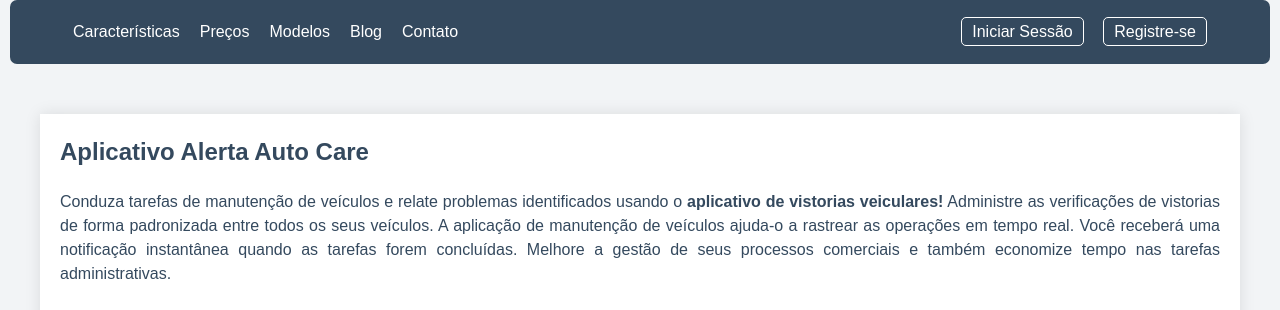
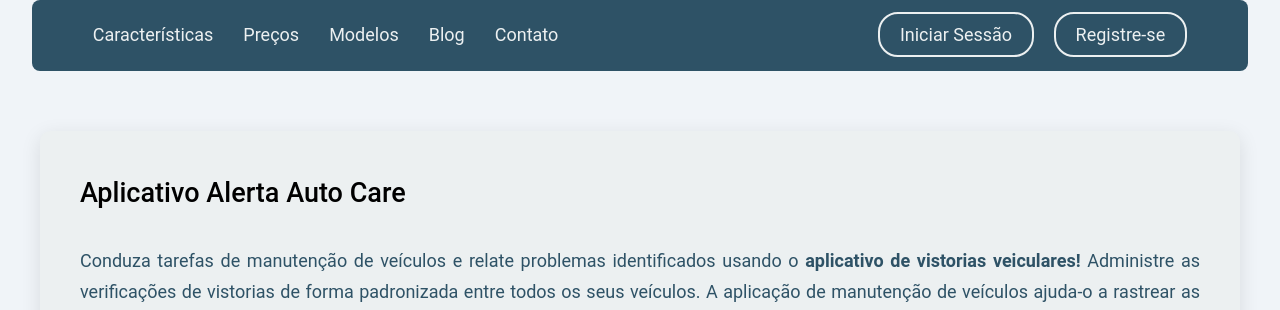
Before and after one commit to alissondev94/Alerta-auto-care, a plain HTML site: page index.html in a window 1280 px wide. Shown: the top 310 px of the page. Drawn offline with Linux system fonts and the light colour scheme.

Commit message:
Update style.css

```diff
--- a/style.css
+++ b/style.css
@@ -1,25 +1,35 @@
-/* Estilos Base e Reset */
+:root {
+    --main-bg-color: #f0f4f8;
+    --accent-color: #2e5266;
+    --secondary-color: #8e9eab;
+    --text-color: #ecf0f1;
+    --hover-opacity: 0.85;
+    --box-shadow: 0px 5px 20px rgba(0, 0, 0, 0.1);
+    --transition-speed: 0.35s;
+}
+
 * {
     margin: 0;
     padding: 0;
     box-sizing: border-box;
+    transition: background-color var(--transition-speed), color var(--transition-speed);
 }
 
 body {
-    font-family: 'Arial', sans-serif;
-    font-size: 16px;
-    background-color: #f2f4f6;
-    color: #34495e;
-    line-height: 1.5;
-    padding: 0 10px;
+    font-family: 'Roboto', sans-serif;
+    font-size: 18px;
+    background-color: var(--main-bg-color);
+    color: var(--accent-color);
+    line-height: 1.7;
+    padding: 0 2rem;
 }
 
 header, footer {
-    background-color: #34495e;
-    color: #fff;
+    background-color: var(--accent-color);
+    color: var(--text-color);
     padding: 20px 0;
-    border-radius: 7px;
-
+    width: 100%;
+    border-radius: 8px;
 }
 
 nav {
@@ -33,54 +43,50 @@ nav {
 nav ul {
     display: flex;
     list-style: none;
+    gap: 30px;
 }
 
 nav li {
-    margin-right: 20px;
     cursor: pointer;
-    transition: opacity 0.3s ease-in-out;
-}
-
-nav li:last-child {
-    margin-right: 0;
+    transition: opacity var(--transition-speed);
 }
 
 nav li:hover {
-    opacity: 0.7;
+    opacity: var(--hover-opacity);
 }
 
 nav div span {
     margin-left: 15px;
     cursor: pointer;
-    border: 1px solid #fff;
-    padding: 5px 10px;
-    border-radius: 5px;
-    transition: background 0.3s ease-in-out;
+    border: 2px solid var(--text-color);
+    padding: 10px 20px;
+    border-radius: 20px;
 }
 
 nav div span:hover {
-    background-color: #fff;
-    color: #34495e;
+    background-color: var(--text-color);
+    color: var(--accent-color);
 }
 
 main {
     max-width: 1200px;
-    margin: 50px auto;
-    padding: 20px;
-    background-color: #fff;
-    box-shadow: 0px 0px 15px rgba(0, 0, 0, 0.1);
+    margin: 60px auto;
+    padding: 40px;
+    background-color: var(--text-color);
+    box-shadow: var(--box-shadow);
+    border-radius: 10px;
 }
 
-section {
-    margin-bottom: 50px;
+section, h1, h2, p {
+    margin-bottom: 30px;
 }
 
 h1, h2 {
-    margin-bottom: 20px;
+    font-weight: 500;
+    color: black;
 }
 
 p {
-    margin-bottom: 20px;
     text-align: justify;
 }
 
@@ -88,7 +94,8 @@ img {
     max-width: 100%;
     height: auto;
     display: block;
-    margin: 30px auto;
+    margin: 40px auto;
+    border-radius: 10px;
 }
 
 footer {
@@ -96,17 +103,24 @@ footer {
     justify-content: center;
     align-items: center;
     text-align: center;
-    margin-top: 30px;
-    border-radius: 7px;
-    padding: 7px;
+    margin-top: 50px;
+    padding: 10px 0;
+    font-size: 14px;
+    border-top: 1px solid var(--secondary-color);
 }
 
 @media screen and (max-width: 768px) {
     nav ul {
-        display: block;
+        flex-direction: column;
+        gap: 15px;
     }
 
-    nav li {
-        margin-bottom: 10px;
+    body {
+        padding: 0 1rem;
+    }
+
+    main {
+        margin: 30px auto;
+        padding: 20px;
     }
 }
```
